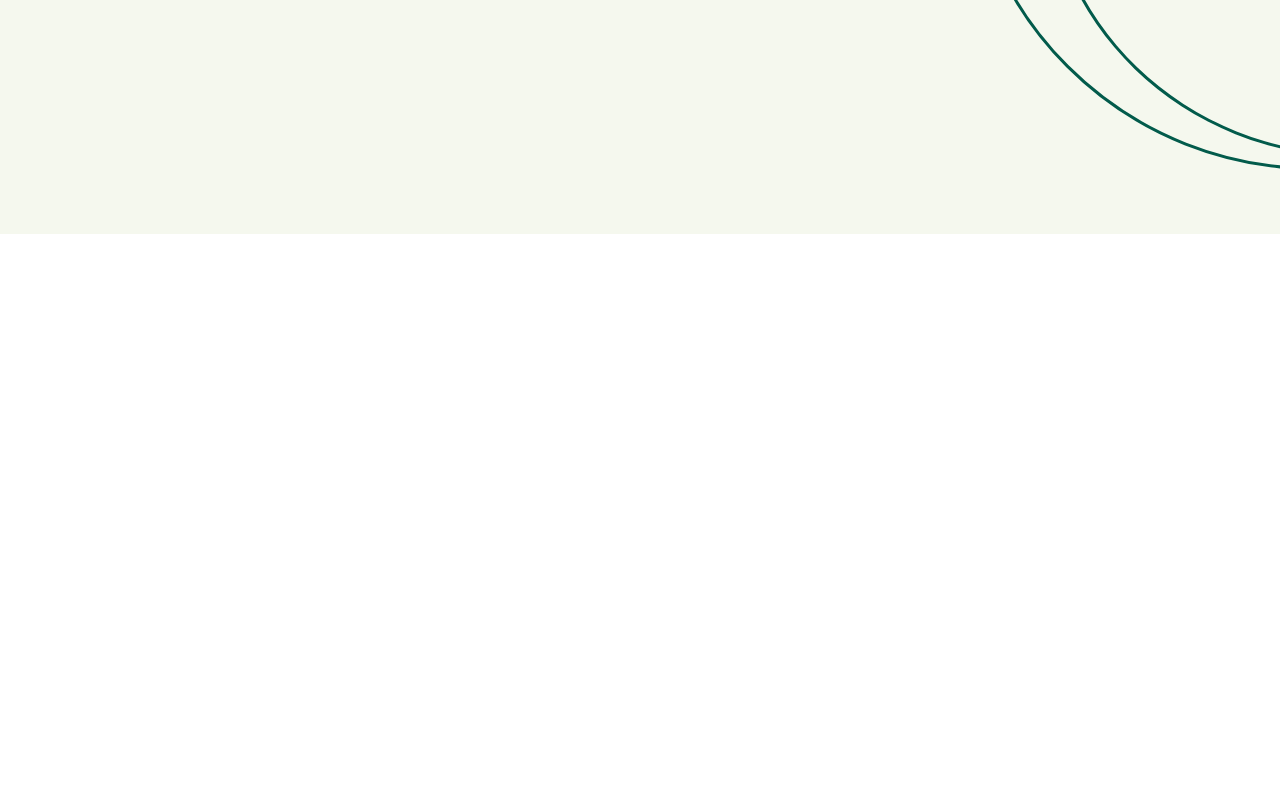
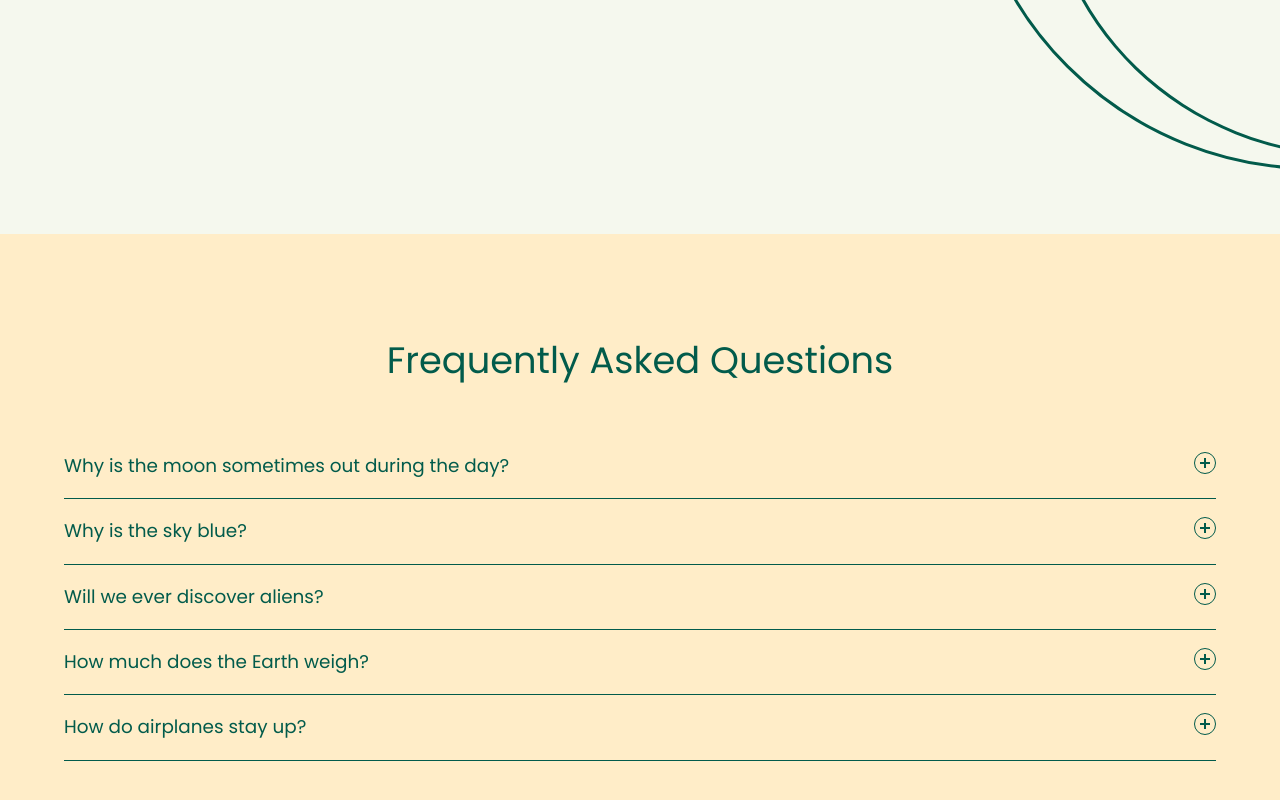
Before and after one commit to HuzefaDohadwala/MERN_Serenity, a React (Create React App) app in the folder my-app/: page /discover in a window 1280 px wide. Shown: the part 2166-2966 px from the top of the page. Before the commit the page ends 2400 px from the top, so only its background shows below. Built offline with nearby package versions, Linux system fonts and the light colour scheme.

Commit message:
faq bana diya

```diff
--- a/my-app/src/components/Disc1.css
+++ b/my-app/src/components/Disc1.css
@@ -15,9 +15,8 @@
 
 .disc1_semic1{
     position: absolute;
-    top: 0%;
-    right: 0%;
-    left: 70%;
+    top: 0;
+    right: 0;
     height: 35rem;
     width: 35rem;
     border-radius: 0 100% 100% 0; /* Modified this line */
--- /dev/null
+++ b/my-app/src/components/Disc3.css
@@ -0,0 +1,123 @@
+
+* {
+  box-sizing: border-box;
+}
+*::before,
+*::after {
+  box-sizing: border-box;
+}
+
+
+.disc3 {
+  height: 100vh;
+  width: 100%;
+  margin: 0 auto;
+  padding: 4rem;
+  justify-content: center;
+  background-color: #ffedc8;
+}
+
+.accordion .accordion-item {
+  border-bottom: 1px solid #025b4b;
+}
+
+.accordion button {
+  position: relative;
+  display: block;
+  text-align: left;
+  width: 100%;
+  padding: 1em 0;
+  color: #025b4b;
+  font-size: 1.15rem;
+  font-weight: 400;
+  border: none;
+  background: none;
+  outline: none;
+}
+
+.accordion button:hover,
+.accordion button:focus {
+  cursor: pointer;
+  color: #3CC175;
+}
+
+.accordion button:hover::after,
+.accordion button:focus::after {
+  cursor: pointer;
+  color: #3CC175;
+  border: 1px solid #3CC175;
+}
+
+.accordion button .accordion-title {
+  padding: 1em 1.5em 1em 0;
+}
+
+.accordion button .icon {
+  display: inline-block;
+  position: absolute;
+  top: 18px;
+  right: 0;
+  width: 22px;
+  height: 22px;
+  border: 1px solid;
+  border-radius: 22px;
+}
+
+.accordion button .icon::before {
+  display: block;
+  position: absolute;
+  content: '';
+  top: 9px;
+  left: 5px;
+  width: 10px;
+  height: 2px;
+  background: currentColor;
+}
+.accordion button .icon::after {
+  display: block;
+  position: absolute;
+  content: '';
+  top: 5px;
+  left: 9px;
+  width: 2px;
+  height: 10px;
+  background: currentColor;
+}
+
+.accordion button[aria-expanded='true'] {
+  color: #3CC175;
+}
+.accordion button[aria-expanded='true'] .icon::after {
+  width: 0;
+}
+.accordion button[aria-expanded='true'] + .accordion-content {
+  opacity: 1;
+  max-height: 9em;
+  transition: all 200ms linear;
+  will-change: opacity, max-height;
+}
+.accordion .accordion-content {
+  opacity: 0;
+  max-height: 0;
+  overflow: hidden;
+  transition: opacity 200ms linear, max-height 200ms linear;
+  will-change: opacity, max-height;
+}
+.accordion .accordion-content .accordion-para {
+  font-size: 1rem;
+  font-weight: 300;
+  margin: 2em 0;
+}
+
+.accordion_heading{
+    text-align: center;
+    margin-top: 3%;
+    font-weight: 300;
+    font-size: 2.3rem;
+    color: #025b4b;
+
+}
+
+.accordion{
+    margin-top: 4%;
+}
--- /dev/null
+++ b/my-app/src/components/Disc3.jsx
@@ -0,0 +1,95 @@
+import React, { useEffect } from 'react';
+import "./Disc3.css"
+
+const Disc3 = () => {
+    useEffect(() => {
+        const items = document.querySelectorAll('.accordion button');
+
+        function toggleAccordion() {
+            const itemToggle = this.getAttribute('aria-expanded');
+
+            for (let i = 0; i < items.length; i++) {
+                items[i].setAttribute('aria-expanded', 'false');
+            }
+
+            if (itemToggle === 'false') {
+                this.setAttribute('aria-expanded', 'true');
+            }
+        }
+
+        items.forEach((item) => item.addEventListener('click', toggleAccordion));
+
+        // Cleanup listeners on unmount
+        return () => {
+            items.forEach((item) => item.removeEventListener('click', toggleAccordion));
+        };
+    }, []);
+
+  return (
+    <>
+
+    <div className="disc3">
+    <h2 className="accordion_heading">Frequently Asked Questions</h2>
+      <div className="accordion">
+        <div className="accordion-item">
+          <button id="accordion-button-1" aria-expanded="false">
+            <span className="accordion-title">Why is the moon sometimes out during the day?</span>
+            <span className="icon" aria-hidden="true"></span>
+          </button>
+          <div className="accordion-content">
+            <p classNameName="accordion-para">
+                hello
+            </p>
+          </div>
+        </div>
+        <div className="accordion-item">
+          <button id="accordion-button-2" aria-expanded="false">
+            <span className="accordion-title">Why is the sky blue?</span>
+            <span className="icon" aria-hidden="true"></span>
+          </button>
+          <div className="accordion-content">
+            <p classNameName="accordion-para">
+                    hello
+            </p>
+          </div>
+        </div>
+        <div className="accordion-item">
+          <button id="accordion-button-3" aria-expanded="false">
+            <span className="accordion-title">Will we ever discover aliens?</span>
+            <span className="icon" aria-hidden="true"></span>
+          </button>
+          <div className="accordion-content">
+            <p classNameName="accordion-para">
+                hello
+            </p>
+          </div>
+        </div>
+        <div className="accordion-item">
+          <button id="accordion-button-4" aria-expanded="false">
+            <span className="accordion-title">How much does the Earth weigh?</span>
+            <span className="icon" aria-hidden="true"></span>
+          </button>
+          <div className="accordion-content">
+            <p classNameName="accordion-para">
+                hello
+            </p>
+          </div>
+        </div>
+        <div className="accordion-item">
+          <button id="accordion-button-5" aria-expanded="false">
+            <span className="accordion-title">How do airplanes stay up?</span>
+            <span className="icon" aria-hidden="true"></span>
+          </button>
+          <div className="accordion-content">
+            <p classNameName="accordion-para">
+                Lorem ipsum, dolor sit amet consectetur adipisicing elit. Porro ex nisi, explicabo hic soluta non sit recusandae sequi at eos ab quas, quae, illum laudantium aliquid optio! Rerum, dignissimos saepe.
+            </p>
+          </div>
+        </div>
+      </div>
+    </div>
+    </>
+  )
+}
+
+export default Disc3
--- a/my-app/src/components/Discover.jsx
+++ b/my-app/src/components/Discover.jsx
@@ -3,6 +3,7 @@ import Navbar from "./Navbar";
 import "./Discover.css";
 import Disc1 from "./Disc1";
 import Disc2 from "./Disc2";
+import Disc3 from "./Disc3";
 
 const Discover = () => {
   return (
@@ -10,6 +11,7 @@ const Discover = () => {
       <Navbar></Navbar>
       <Disc1/>
       <Disc2/>
+      <Disc3/>
     </>
   );
 };
```
